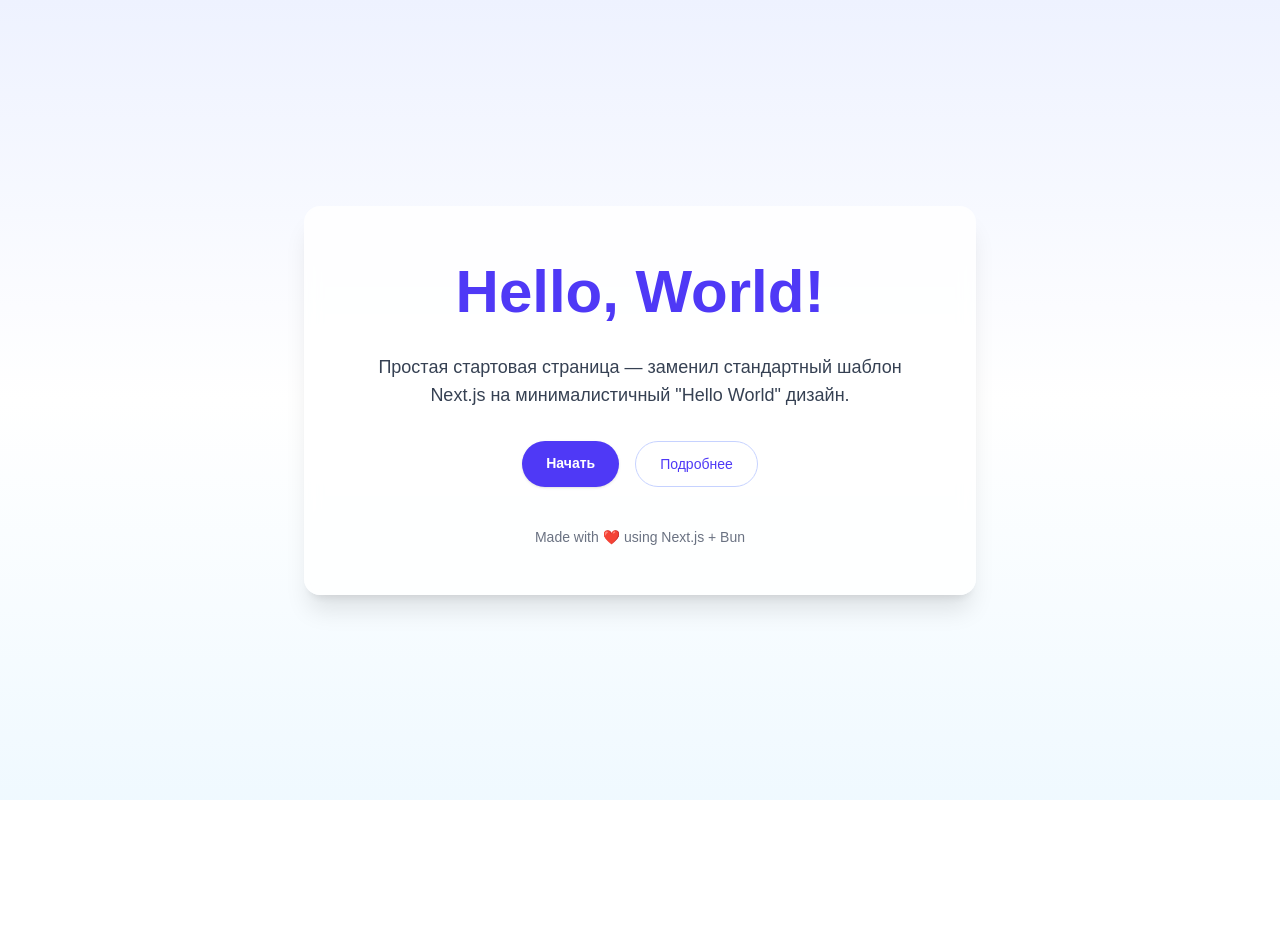
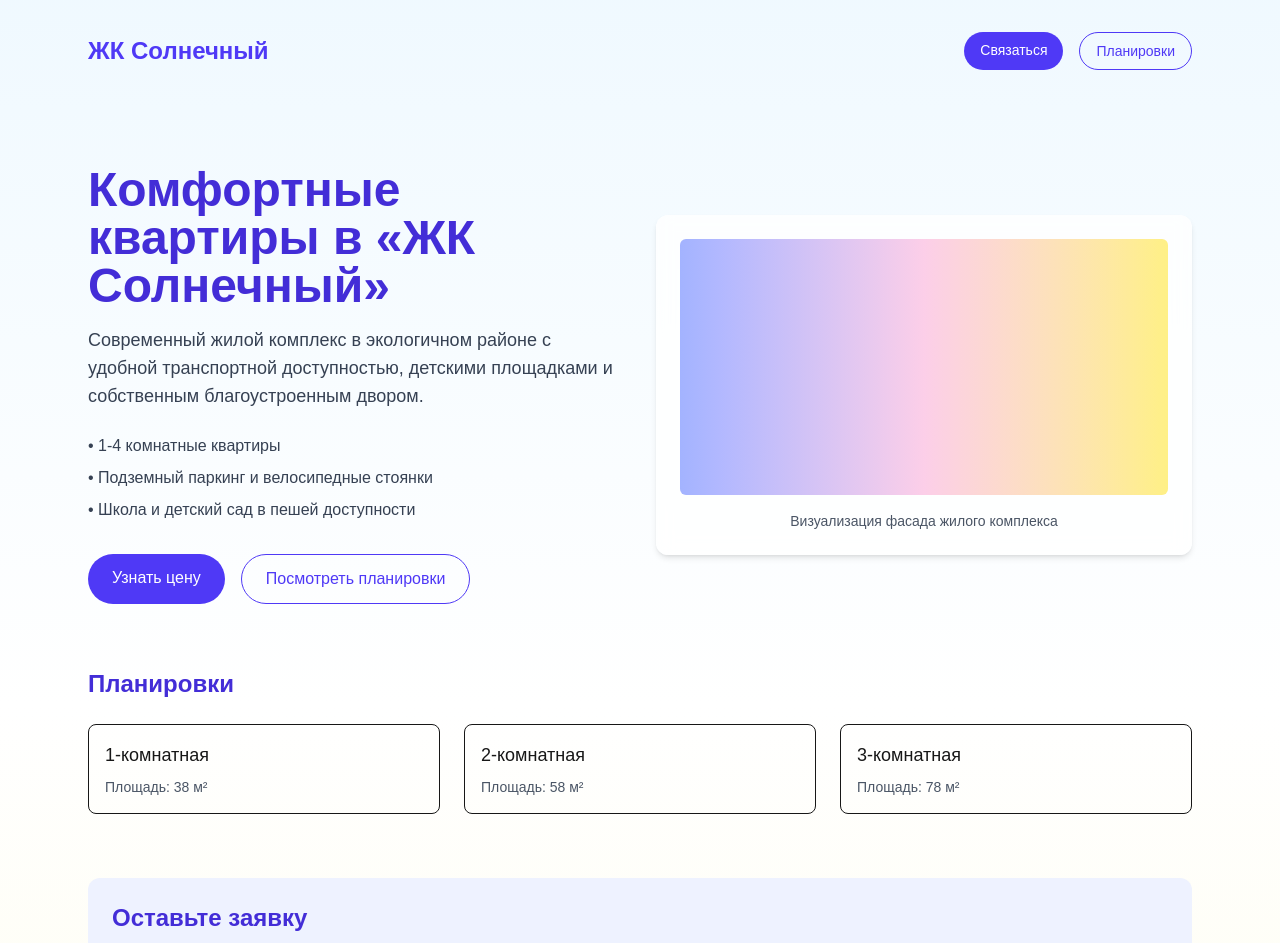
Before and after one commit to Pom4H/tinytoon, a Next.js app: page / in a window 1280 px wide. Shown: the top 943 px of the page. Before the commit the page ends 800 px from the top, so only its background shows below. Built offline with nearby package versions, Linux system fonts and the light colour scheme.

Commit message:
chore: remove readme.md file and update layout and home page content

```diff
--- a/app/layout.tsx
+++ b/app/layout.tsx
@@ -13,8 +13,8 @@ const geistMono = Geist_Mono({
 });
 
 export const metadata: Metadata = {
-  title: "Hello World — Next + Bun",
-  description: 'Минималистичное приложение "Hello World" на Next.js и Bun',
+  title: "ЖК Солнечный — Комфортные квартиры в городе",
+  description: 'Современный жилой комплекс "ЖК Солнечный" — уютные квартиры, развитая инфраструктура и удобная транспортная доступность.',
 };
 
 export default function RootLayout({
@@ -23,10 +23,8 @@ export default function RootLayout({
   children: React.ReactNode;
 }>) {
   return (
-    <html lang="en">
-      <body
-        className={`${geistSans.variable} ${geistMono.variable} antialiased`}
-      >
+    <html lang="ru">
+      <body className={`${geistSans.variable} ${geistMono.variable} antialiased`}>
         {children}
       </body>
     </html>
--- a/app/page.tsx
+++ b/app/page.tsx
@@ -1,33 +1,72 @@
 export default function Home() {
   return (
-    <div className="flex min-h-screen items-center justify-center bg-gradient-to-b from-indigo-50 via-white to-sky-50 dark:from-black dark:via-slate-900 dark:to-black">
-      <main className="mx-6 w-full max-w-2xl rounded-2xl bg-white/80 p-12 shadow-xl backdrop-blur-sm dark:bg-black/60">
-        <h1 className="text-center text-6xl font-extrabold leading-tight text-indigo-600 dark:text-indigo-400">
-          Hello, World!
-        </h1>
-        <p className="mt-6 text-center text-lg text-gray-700 dark:text-gray-300">
-          Простая стартовая страница — заменил стандартный шаблон Next.js на минималистичный "Hello World" дизайн.
-        </p>
+    <div className="min-h-screen bg-gradient-to-b from-sky-50 via-white to-yellow-50 dark:from-black dark:to-slate-900">
+      <header className="mx-auto max-w-6xl px-6 py-8">
+        <nav className="flex items-center justify-between">
+          <div className="text-2xl font-bold text-indigo-600">ЖК Солнечный</div>
+          <div className="flex gap-4">
+            <a className="rounded-full bg-indigo-600 px-4 py-2 text-sm text-white" href="#contact">Связаться</a>
+            <a className="rounded-full border border-indigo-600 px-4 py-2 text-sm text-indigo-600" href="#plan">Планировки</a>
+          </div>
+        </nav>
+      </header>
 
-        <div className="mt-8 flex justify-center gap-4">
-          <a
-            className="rounded-full bg-indigo-600 px-6 py-3 text-sm font-semibold text-white shadow hover:bg-indigo-500"
-            href="#"
-          >
-            Начать
-          </a>
-          <a
-            className="rounded-full border border-indigo-200 px-6 py-3 text-sm font-medium text-indigo-600 hover:bg-indigo-50 dark:border-indigo-700 dark:text-indigo-300"
-            href="#"
-          >
-            Подробнее
-          </a>
-        </div>
+      <main className="mx-auto max-w-6xl px-6 py-16">
+        <section className="grid gap-8 md:grid-cols-2 md:items-center">
+          <div>
+            <h1 className="text-5xl font-extrabold text-indigo-700">Комфортные квартиры в «ЖК Солнечный»</h1>
+            <p className="mt-4 text-lg text-gray-700">Современный жилой комплекс в экологичном районе с удобной транспортной доступностью, детскими площадками и собственным благоустроенным двором.</p>
 
-        <footer className="mt-10 text-center text-sm text-gray-500 dark:text-gray-400">
-          Made with ❤️ using Next.js + Bun
-        </footer>
+            <ul className="mt-6 space-y-2 text-gray-700">
+              <li>• 1-4 комнатные квартиры</li>
+              <li>• Подземный паркинг и велосипедные стоянки</li>
+              <li>• Школа и детский сад в пешей доступности</li>
+            </ul>
+
+            <div className="mt-8 flex gap-4">
+              <a className="rounded-full bg-indigo-600 px-6 py-3 text-white" href="#contact">Узнать цену</a>
+              <a className="rounded-full border border-indigo-600 px-6 py-3 text-indigo-600" href="#plan">Посмотреть планировки</a>
+            </div>
+          </div>
+
+          <div className="rounded-xl bg-white/80 p-6 shadow-md backdrop-blur-sm dark:bg-black/50">
+            <div className="h-64 rounded-md bg-gradient-to-r from-indigo-300 via-pink-200 to-yellow-200" />
+            <div className="mt-4 text-center text-sm text-gray-600">Визуализация фасада жилого комплекса</div>
+          </div>
+        </section>
+
+        <section id="plan" className="mt-16">
+          <h2 className="text-2xl font-semibold text-indigo-700">Планировки</h2>
+          <div className="mt-6 grid gap-6 md:grid-cols-3">
+            <div className="rounded-lg border p-4">
+              <div className="text-lg font-medium">1-комнатная</div>
+              <div className="mt-2 text-sm text-gray-600">Площадь: 38 м²</div>
+            </div>
+            <div className="rounded-lg border p-4">
+              <div className="text-lg font-medium">2-комнатная</div>
+              <div className="mt-2 text-sm text-gray-600">Площадь: 58 м²</div>
+            </div>
+            <div className="rounded-lg border p-4">
+              <div className="text-lg font-medium">3-комнатная</div>
+              <div className="mt-2 text-sm text-gray-600">Площадь: 78 м²</div>
+            </div>
+          </div>
+        </section>
+
+        <section id="contact" className="mt-16 rounded-xl bg-indigo-50 p-6">
+          <h2 className="text-2xl font-semibold text-indigo-700">Оставьте заявку</h2>
+          <p className="mt-2 text-sm text-gray-600">Мы свяжемся с вами в ближайшее время</p>
+
+          <form className="mt-4 grid gap-3 md:grid-cols-2">
+            <input className="rounded-md border p-3" placeholder="Ваше имя" />
+            <input className="rounded-md border p-3" placeholder="Телефон или email" />
+            <textarea className="col-span-2 rounded-md border p-3" placeholder="Комментарий" />
+            <button className="col-span-2 rounded-full bg-indigo-600 px-6 py-3 text-white">Отправить заявку</button>
+          </form>
+        </section>
       </main>
+
+      <footer className="mx-auto mt-16 max-w-6xl px-6 py-8 text-center text-sm text-gray-600">© 2026 ЖК Солнечный — Все права защищены</footer>
     </div>
   );
 }
```
